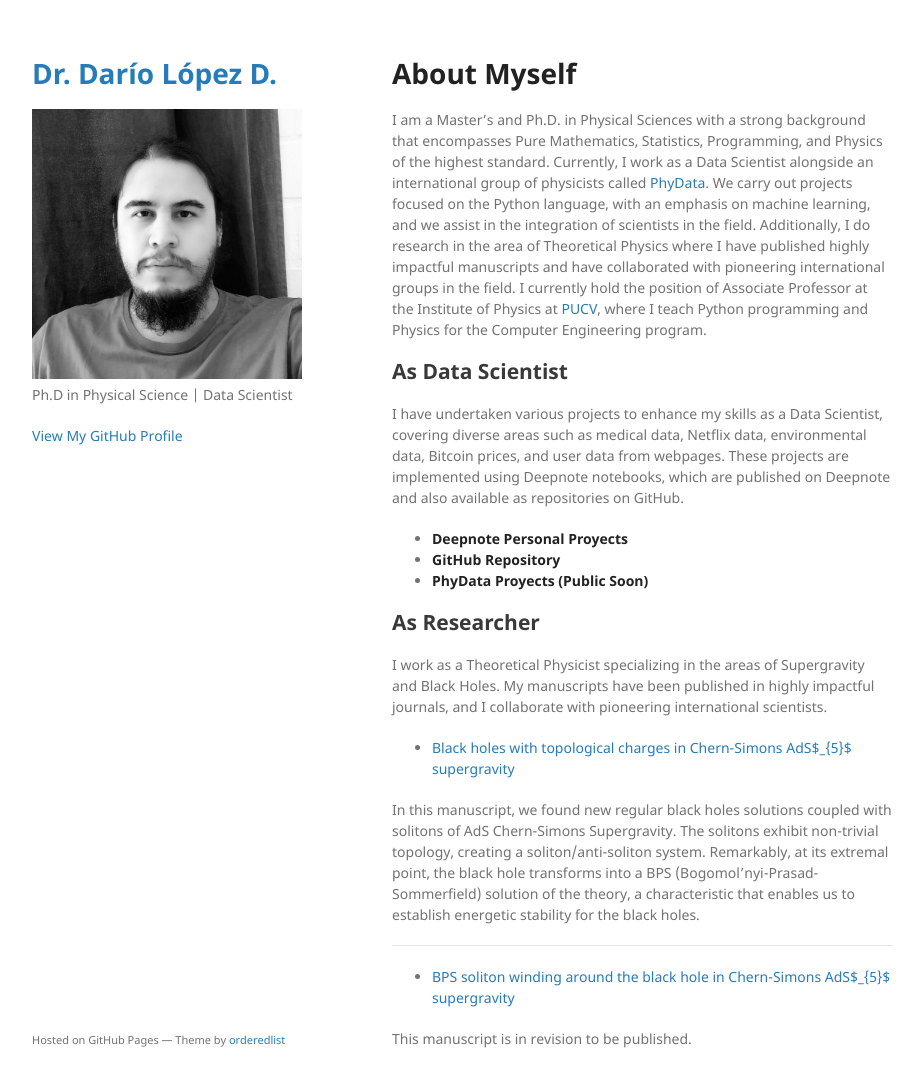
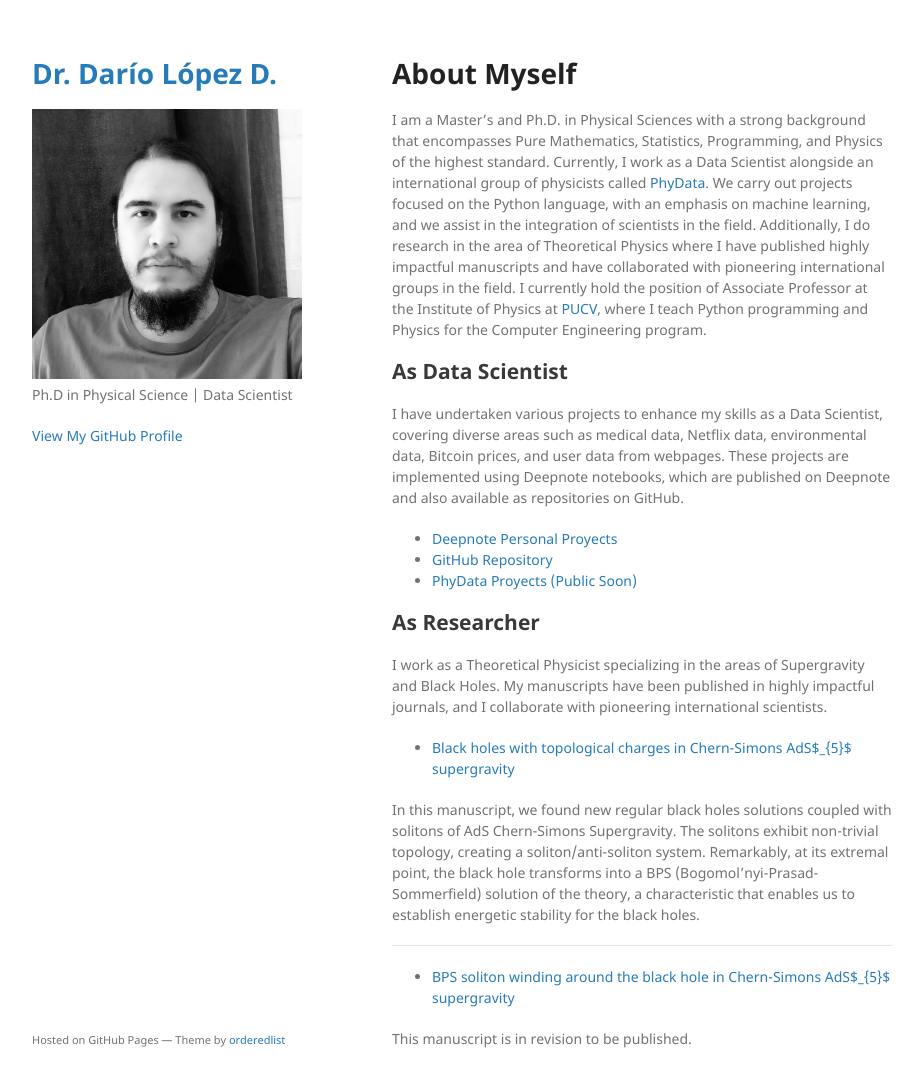
Before and after one commit to dariolopezd/dariolopezd.github.io, a Jekyll site: the page built from index.md, in a window 1280 px wide and 1119 px high. Shown: the top 1087 px of the window, without its empty margins (178-1101 px from the left). Built offline with Jekyll 4.4.1, drawn with Linux system fonts in a browser that asks for light colours; our own code applies the rules of GitHub Pages for plain Markdown files.

```diff
--- a/index.md
+++ b/index.md
@@ -128,9 +128,9 @@ I am a Master's and Ph.D. in Physical Sciences with a strong background that enc
 ## As Data Scientist
 I have undertaken various projects to enhance my skills as a Data Scientist, covering diverse areas such as medical data, Netflix data, environmental data, Bitcoin prices, and user data from webpages. These projects are implemented using Deepnote notebooks, which are published on Deepnote and also available as repositories on GitHub.
 
-*   [**Deepnote Personal Proyects**](https://deepnote.com/@dario-lopez-diaz)
-*   [**GitHub Repository**](https://github.com/dariolopezd)
-*   [**PhyData Proyects (Public Soon)**](https://phydata.github.io/)
+*   [Deepnote Personal Proyects](https://deepnote.com/@dario-lopez-diaz)
+*   [GitHub Repository](https://github.com/dariolopezd)
+*   [PhyData Proyects (Public Soon)](https://phydata.github.io/)
 
 ## As Researcher
 I work as a Theoretical Physicist specializing in the areas of Supergravity and Black Holes. My manuscripts have been published in highly impactful journals, and I collaborate with pioneering international scientists.
```
